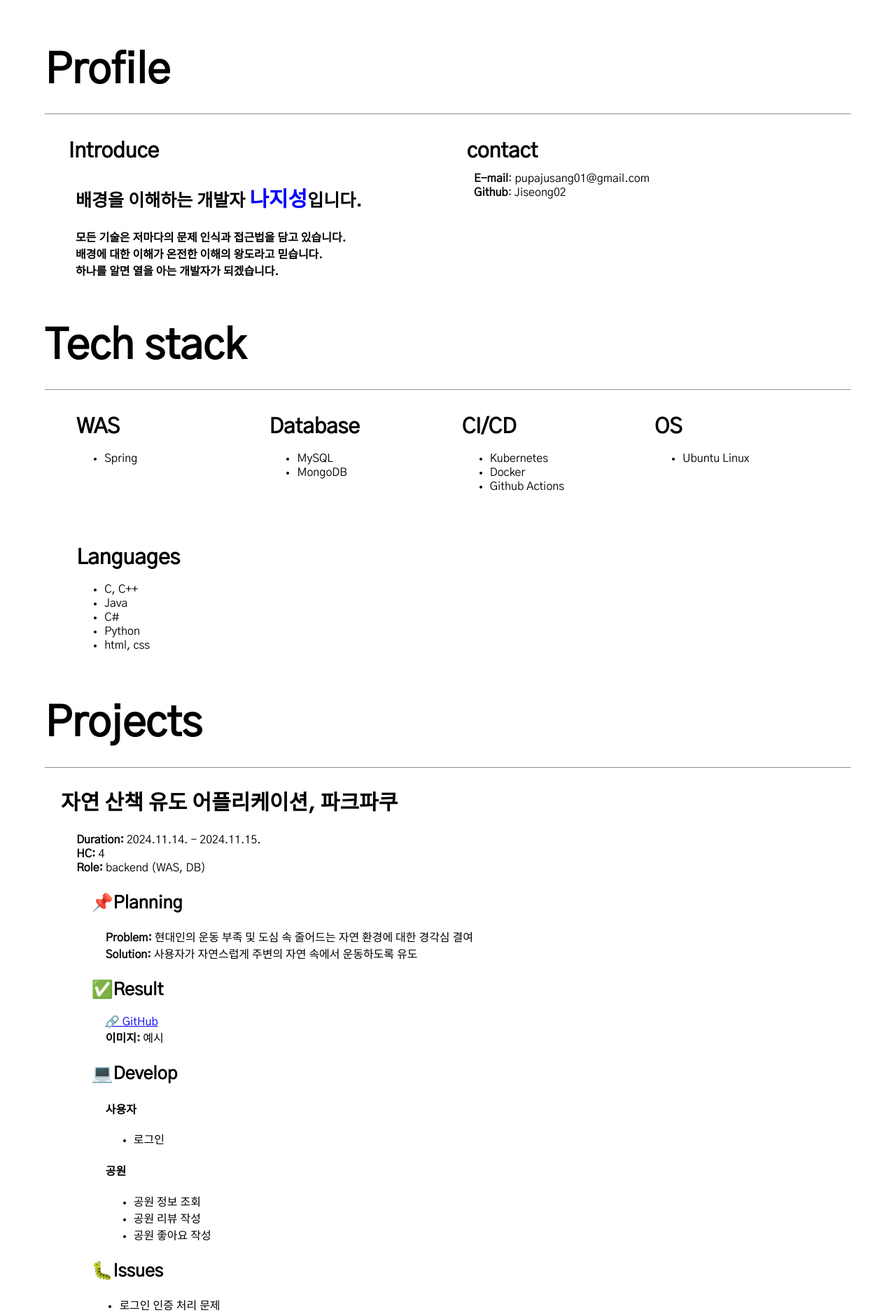
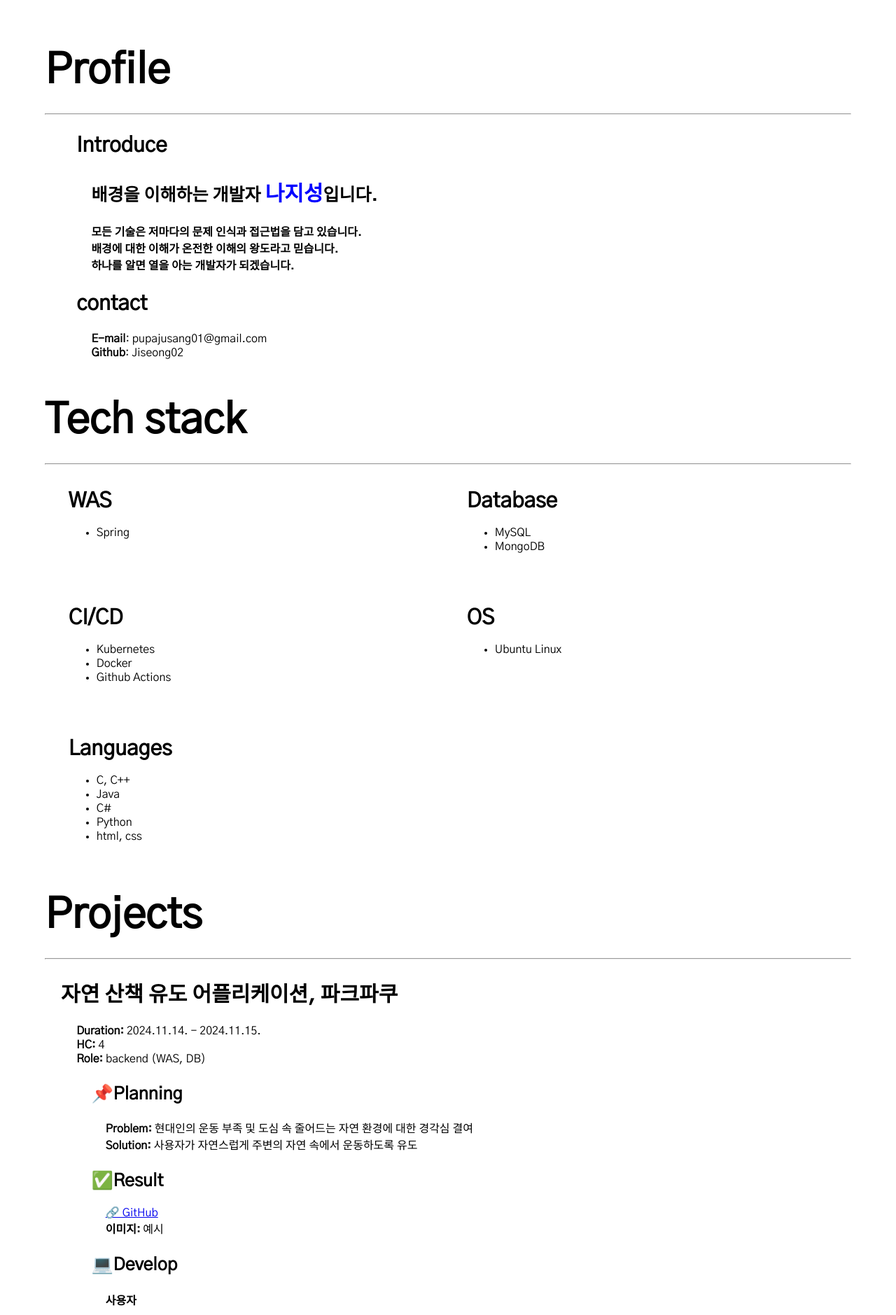
Before and after one commit to Jiseong02/Jiseong02.github.io, a Jekyll site: the page built from index.md, in a window 1280 px wide. Shown: the top 1879 px of the page at 70% size. Built offline with Jekyll 4.4.1, drawn with Linux system fonts in a browser that asks for light colours.

Commit message:
포트폴리오 전체 구조 프로젝트 제외 2열로 변경

```diff
--- a/_includes/profile.html
+++ b/_includes/profile.html
@@ -1,7 +1,7 @@
-<section class="part_container">
+<section>
   <h1>Profile</h1>
   <hr>
-  <div class="profile">
+  <div id="profile">
     {% include profile/introduce.html %}
     {% include profile/contact.html %}
   </div>
--- a/_includes/projects.html
+++ b/_includes/projects.html
@@ -1,4 +1,4 @@
-<section class="part_container">
+<section>
   <h1>Projects</h1>
   <hr>
   {% for project in site.data.projects %}
--- a/_includes/tech_stack.html
+++ b/_includes/tech_stack.html
@@ -1,4 +1,4 @@
-<section id="tech_stack" class="part_container">
+<section id="tech_stack">
   <h1>Tech stack</h1>
   <hr>
   <div id="techs">
--- a/assets/css/style.css
+++ b/assets/css/style.css
@@ -34,20 +34,13 @@
 	color:blue;
 	font-size:30px;
 }
-.profile {
+#intro {
 	display: grid;
 	grid-template-columns: repeat(2, 1fr);
 	grid-gap: 2rem;
 }
 #techs {
-  	display: flex;
-  	flex-wrap: wrap;
-  	gap: 2rem;
+	display: grid;
+	grid-template-columns: repeat(2, 1fr);
+	grid-gap: 2rem;
 }
-.tech {
-  	width: 18%;
-  	box-sizing: border-box;
-}
-.part_container {
-	text-align:left;
-}
```
